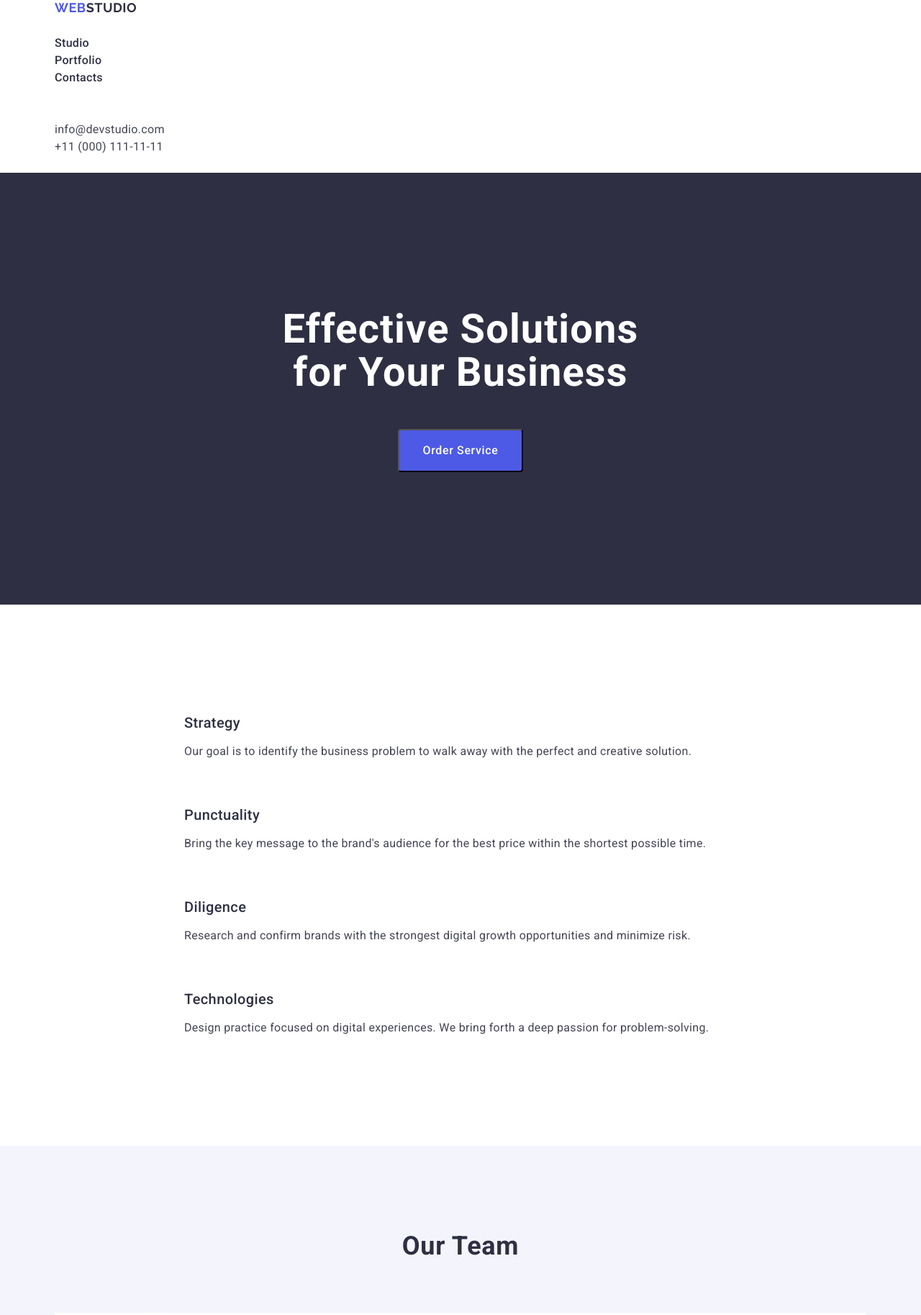
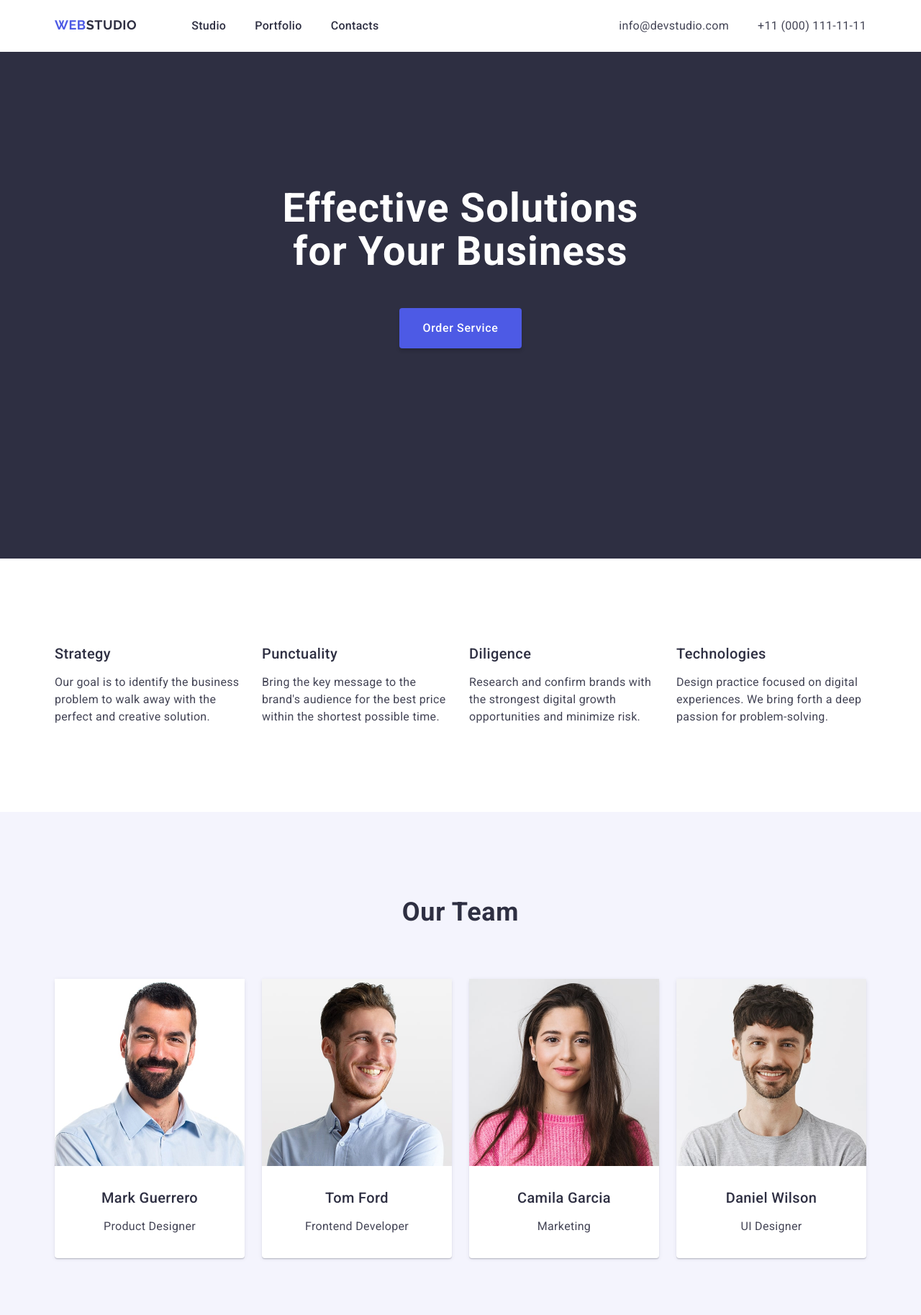
Before and after one commit to irendevian/goit-markup-hw-03, a plain HTML site: page index.html in a window 1280 px wide. Shown: the top 1827 px of the page at 72% size. Drawn offline with nearby package versions, Linux system fonts and the light colour scheme.

Commit message:
update styles.css

```diff
--- a/css/styles.css
+++ b/css/styles.css
@@ -12,7 +12,7 @@ a {
 ul {
   list-style-type: none;
   margin: 0;
-  padding: 0;
+  padding-left: 0;
 }
 
 h1,
@@ -28,11 +28,23 @@ p {
   margin: 0;
 }
 
+img {
+  display: block;
+}
+
 .container {
-  width: 1158px;
+  max-width: 1158px;
   padding-right: 15px;
   padding-left: 15px;
   margin: 0 auto;
+}
+
+/* --------------HEADER-------------- */
+
+.header-list {
+  display: flex;
+  justify-content: space-between;
+  margin: 24px auto;
 }
 
 .logo {
@@ -43,8 +55,11 @@ p {
   line-height: 1.17;
   letter-spacing: 0.03em;
   text-transform: uppercase;
-  padding: 24px 0;
-  margin-bottom: 16px;
+  margin-right: 76px;
+}
+
+.nav-list {
+  display: flex;
 }
 
 .logo-header {
@@ -56,7 +71,8 @@ p {
   font-size: 16px;
   line-height: 1.5;
   letter-spacing: 0.02em;
-  padding: 24px 0;
+  display: flex;
+  gap: 40px;
 }
 
 .menu-links .link {
@@ -74,7 +90,11 @@ p {
   font-size: 16px;
   line-height: 1.5;
   letter-spacing: 0.02em;
-  padding: 24px 0;
+}
+
+.contact-links-list {
+  display: flex;
+  gap: 40px;
 }
 
 .contact-links .link {
@@ -86,9 +106,15 @@ p {
   color: #404bbf;
 }
 
+/* -------------HERO------------- */
+
 .hero {
   background: #2e2f42;
-  height: 600px;
+}
+
+.hero .container {
+  padding-top: 188px;
+  padding-bottom: 292px;
 }
 
 .title {
@@ -98,10 +124,9 @@ p {
   letter-spacing: 0.02em;
   text-align: center;
   color: #fff;
-  padding-top: 188px;
-  padding-bottom: 48px;
-  width: 496px;
   margin: 0 auto;
+  max-width: 496px;
+  margin-bottom: 48px;
 }
 
 .btn {
@@ -116,11 +141,35 @@ p {
   border-radius: 4px;
   display: block;
   margin: 0 auto;
+  border: none;
+  box-shadow: 0 4px 4px 0 rgba(0, 0, 0, 0.15);
 }
 
 .btn:hover,
 .btn:focus {
   background-color: #404bbf;
+}
+
+/* -------------MAIN-PART-------------- */
+
+.visually-hidden {
+  position: absolute;
+  width: 1px;
+  height: 1px;
+  margin: -1px;
+  border: 0;
+  padding: 0;
+
+  white-space: nowrap;
+  clip-path: inset(100%);
+  clip: rect(0 0 0 0);
+  overflow: hidden;
+}
+
+.advantages-list {
+  display: flex;
+  gap: 24px;
+  justify-content: space-between;
 }
 
 .content-title {
@@ -130,8 +179,9 @@ p {
   letter-spacing: 0.02em;
   color: #2e2f42;
   margin-bottom: 8px;
-  padding-top: 32px;
+  padding-top: 120px;
   padding-bottom: 8px;
+  max-width: 264px;
 }
 
 .text {
@@ -140,7 +190,8 @@ p {
   line-height: 1.5;
   letter-spacing: 0.02em;
   color: #434455;
-  padding-bottom: 32px;
+  padding-bottom: 120px;
+  max-width: 264px;
 }
 
 .section-team {
@@ -159,20 +210,60 @@ p {
   padding-bottom: 72px;
 }
 
-.advantages-list {
-  margin: 120px 156px;
-}
-
-.advantages-list-list {
-  margin-left: 24px;
-}
-
 .team-list-item {
   background-color: #ffffff;
 }
 
 .team-list {
   padding-bottom: 120px;
+  display: flex;
+  gap: 24px;
+  flex-wrap: wrap;
+}
+
+.team-list-item {
+  border-radius: 4px;
+  box-shadow: 0 2px 1px 0 rgba(46, 47, 66, 0.08),
+    0 1px 1px 0 rgba(46, 47, 66, 0.16), 0 1px 6px 0 rgba(46, 47, 66, 0.08);
+}
+
+.content-title-team {
+  padding-top: 32px;
+  margin-bottom: 8px;
+  text-align: center;
+}
+
+.text-team {
+  padding-bottom: 32px;
+  text-align: center;
+}
+
+.porfolio-wrap {
+  border: 1px solid #e7e9fc;
+  border-top: none;
+}
+
+.portfolio-list {
+  display: flex;
+  flex-wrap: wrap;
+  gap: 24px;
+  padding-bottom: 120px;
+}
+
+.content-title-port {
+  padding-top: 32px;
+  padding-left: 16px;
+}
+
+.text-port {
+  padding-bottom: 32px;
+  padding-left: 16px;
+}
+
+/* -----------FOOTER-------- */
+
+.container-footer {
+  padding-top: 100px;
 }
 
 .footer {
@@ -186,8 +277,7 @@ p {
 .text-footer {
   color: #f4f4fd;
   letter-spacing: 0.02em;
+  padding-bottom: 100px;
   padding-top: 16px;
-  padding-bottom: 100px;
-  width: 264px;
-  height: 72px;
+  margin-left: 0;
 }
--- a/index.html
+++ b/index.html
@@ -18,8 +18,8 @@
   </head>
   <body>
     <header>
-      <div class="container">
-        <nav>
+      <div class="container header-list">
+        <nav class="nav-list">
           <a class="logo" href="./index.html"
             >Web<span class="logo-header">Studio</span></a
           >
@@ -30,7 +30,7 @@
           </ul>
         </nav>
         <address class="contact-links">
-          <ul>
+          <ul class="contact-links-list">
             <li>
               <a class="link" href="mailto:info@devstudio.com"
                 >info@devstudio.com</a
@@ -54,30 +54,30 @@
       <!-- Advantages -->
       <section>
         <div class="container">
-          <h2 class="section-title" hidden>Advantages</h2>
+          <h2 class="section-title visually-hidden">Advantages</h2>
           <ul class="advantages-list">
-            <li class="advantages-list-list">
+            <li>
               <h3 class="content-title">Strategy</h3>
               <p class="text">
                 Our goal is to identify the business problem to walk away with
                 the perfect and creative solution.
               </p>
             </li>
-            <li class="advantages-list-list">
+            <li>
               <h3 class="content-title">Punctuality</h3>
               <p class="text">
                 Bring the key message to the brand's audience for the best price
                 within the shortest possible time.
               </p>
             </li>
-            <li class="advantages-list-list">
+            <li>
               <h3 class="content-title">Diligence</h3>
               <p class="text">
                 Research and confirm brands with the strongest digital growth
                 opportunities and minimize risk.
               </p>
             </li>
-            <li class="advantages-list-list">
+            <li>
               <h3 class="content-title">Technologies</h3>
               <p class="text">
                 Design practice focused on digital experiences. We bring forth a
@@ -99,8 +99,8 @@
                 width="264"
                 height="260"
               />
-              <h3 class="content-title">Mark Guerrero</h3>
-              <p class="text">Product Designer</p>
+              <h3 class="content-title content-title-team">Mark Guerrero</h3>
+              <p class="text text-team">Product Designer</p>
             </li>
             <li class="team-list-item">
               <img
@@ -109,8 +109,8 @@
                 width="264"
                 height="260"
               />
-              <h3 class="content-title">Tom Ford</h3>
-              <p class="text">Frontend Developer</p>
+              <h3 class="content-title content-title-team">Tom Ford</h3>
+              <p class="text text-team">Frontend Developer</p>
             </li>
             <li class="team-list-item">
               <img
@@ -119,8 +119,8 @@
                 width="264"
                 height="260"
               />
-              <h3 class="content-title">Camila Garcia</h3>
-              <p class="text">Marketing</p>
+              <h3 class="content-title content-title-team">Camila Garcia</h3>
+              <p class="text text-team">Marketing</p>
             </li>
             <li class="team-list-item">
               <img
@@ -129,8 +129,8 @@
                 width="264"
                 height="260"
               />
-              <h3 class="content-title">Daniel Wilson</h3>
-              <p class="text">UI Designer</p>
+              <h3 class="content-title content-title-team">Daniel Wilson</h3>
+              <p class="text text-team">UI Designer</p>
             </li>
           </ul>
         </div>
@@ -139,31 +139,45 @@
       <section>
         <div class="container">
           <h2 class="section-title">Our Portfolio</h2>
-          <ul>
+          <ul class="portfolio-list">
             <li>
               <img src="./images/img-11-min.jpg" alt="app" width="360" />
-              <h3 class="content-title">Banking App</h3>
-              <p class="text">App</p>
+              <div class="porfolio-wrap">
+                <h3 class="content-title content-title-port">Banking App</h3>
+                <p class="text text-port">App</p>
+              </div>
             </li>
             <li>
               <img src="./images/img-12-min.jpg" alt="terminal" width="360" />
-              <h3 class="content-title">Cashless Payment</h3>
-              <p class="text">Marketing</p>
+              <div class="porfolio-wrap">
+                <h3 class="content-title content-title-port">
+                  Cashless Payment
+                </h3>
+                <p class="text text-port">Marketing</p>
+              </div>
             </li>
             <li>
               <img src="./images/img-13-min.jpg" alt="laptop" width="360" />
-              <h3 class="content-title">Meditation App</h3>
-              <p class="text">App</p>
+              <div class="porfolio-wrap">
+                <h3 class="content-title content-title-port">Meditation App</h3>
+                <p class="text text-port">App</p>
+              </div>
             </li>
             <li>
               <img src="./images/img-14-min.jpg" alt="auto" width="360" />
-              <h3 class="content-title">Taxi Service</h3>
-              <p class="text">Marketing</p>
+              <div class="porfolio-wrap">
+                <h3 class="content-title content-title-port">Taxi Service</h3>
+                <p class="text text-port">Marketing</p>
+              </div>
             </li>
             <li>
               <img src="./images/img-15-min.jpg" alt="phone" width="360" />
-              <h3 class="content-title">Screen Illustrations</h3>
-              <p class="text">Design</p>
+              <div class="porfolio-wrap">
+                <h3 class="content-title content-title-port">
+                  Screen Illustrations
+                </h3>
+                <p class="text text-port">Design</p>
+              </div>
             </li>
             <li>
               <img
@@ -171,21 +185,24 @@
                 alt="girl in yellow sweater"
                 width="360"
               />
-              <h3 class="content-title">Online Courses</h3>
-              <p class="text">Marketing</p>
+              <div class="porfolio-wrap">
+                <h3 class="content-title content-title-port">Online Courses</h3>
+                <p class="text text-port">Marketing</p>
+              </div>
             </li>
           </ul>
         </div>
       </section>
     </main>
     <footer class="footer">
-      <div class="container">
+      <div class="container container-footer">
         <a class="logo" href="./index.html"
           >Web<span class="logo-footer">Studio</span></a
         >
         <p class="text-footer">
-          Increase the flow of customers and sales for your business with
-          digital marketing & growth solutions.
+          Increase the flow of customers and <br />
+          sales for your business with digital <br />
+          marketing & growth solutions.
         </p>
       </div>
     </footer>
```
